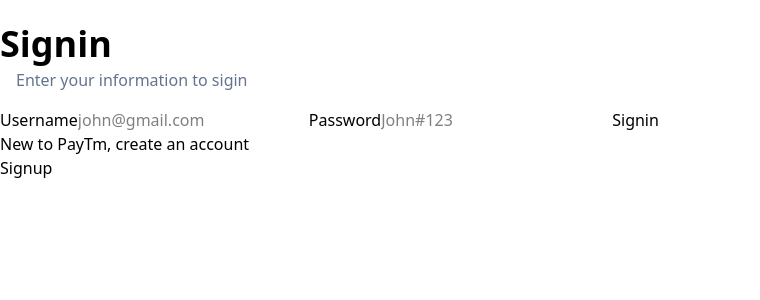
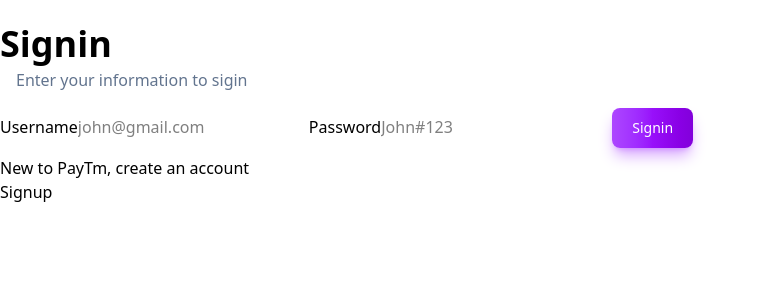
Before and after one commit to shaikFayazuddin/cohort, a React (Vite) app in the folder practise/8week/paytmClone/frontend/: page /signin in a window 1280 px wide. Shown: the top 300 px of the page, without its empty margins (0-760 px from the left). Built offline with nearby package versions, Linux system fonts and the light colour scheme.

Commit message:
added vercel.json file

```diff
--- a/practise/8week/paytmClone/frontend/src/components/Button.jsx
+++ b/practise/8week/paytmClone/frontend/src/components/Button.jsx
@@ -1,3 +1,3 @@
 export function Button({buttonName, onClick}){
-  return <button onClick={onClick} type="button">{buttonName}</button>
+  return <button onClick={onClick} type="button" className="text-white bg-gradient-to-r from-purple-500 via-purple-600 to-purple-700 hover:bg-gradient-to-br focus:ring-4 focus:outline-none focus:ring-purple-300 dark:focus:ring-purple-800 shadow-lg shadow-purple-500/50 dark:shadow-lg dark:shadow-purple-800/80 font-medium rounded-lg text-sm px-5 py-2.5 text-center me-2 mb-2">{buttonName}</button>
 }
```
Also changed, not shown: practise/8week/paytmClone/frontend/vercel.json (added).
